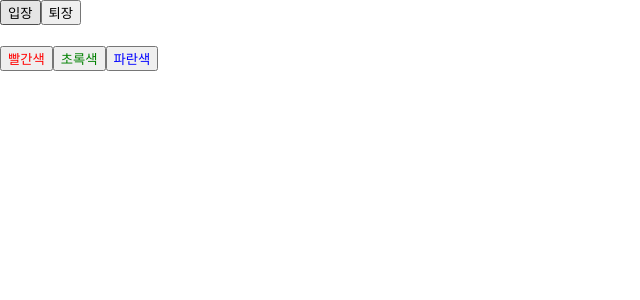
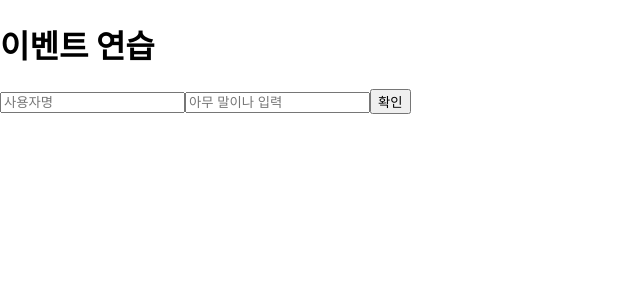
Before and after one commit to kimcheolju/react_study_chapter2, a React (Create React App) app: page / in a window 1280 px wide. Shown: the top 300 px of the page, without its empty margins (0-640 px from the left). Built offline with nearby package versions, Linux system fonts and the light colour scheme.

Commit message:
4장완료

```diff
--- a/src/App.js
+++ b/src/App.js
@@ -1,11 +1,10 @@
 import './App.css';
 import { Component, Fragment } from 'react';
-import { render } from '@testing-library/react';
-import Say from './Say';
+import EventPractice from './EventPractice';
 
 
 const App = () =>{
-  return <Say />;
+  return <EventPractice />;
 }
 
 export default App;
--- /dev/null
+++ b/src/EventPractice.js
@@ -0,0 +1,57 @@
+import React, { useState } from 'react';
+
+const EventPractice = () => {
+    const [form, setForm] = useState({
+        username: '',
+        message: ''
+    });
+
+    const {username, message} = form;
+
+    const onClick = () => {
+        alert(username + ':' + message);
+        setForm({
+            username: '',
+            message: ''
+        });
+    }
+
+    const onChange = (e) => {
+        const nextForm = {
+            ...form, // 기존의 form을 이자리에 복사한 뒤
+            [e.target.name] :e.target.value // 원하는 값으로 덮어 씌우기
+        };
+
+        setForm(nextForm);
+    }
+
+    const onKeyPress = (e) => {
+        if(e.key === 'Enter') {
+            onClick();
+        }
+    }
+
+    return (
+        <div>
+            <h1>이벤트 연습</h1>
+            <input
+                type="text"
+                name="username"
+                placeholder="사용자명"
+                value={username}
+                onChange={onChange}
+            />
+            <input
+                type="text"
+                name="message"
+                placeholder="아무 말이나 입력"
+                value={message}
+                onChange={onChange}
+                onKeyPress={onKeyPress}
+            />
+            <button onClick={onClick}>확인</button>
+        </div>
+    );
+};
+
+export default EventPractice;
```
